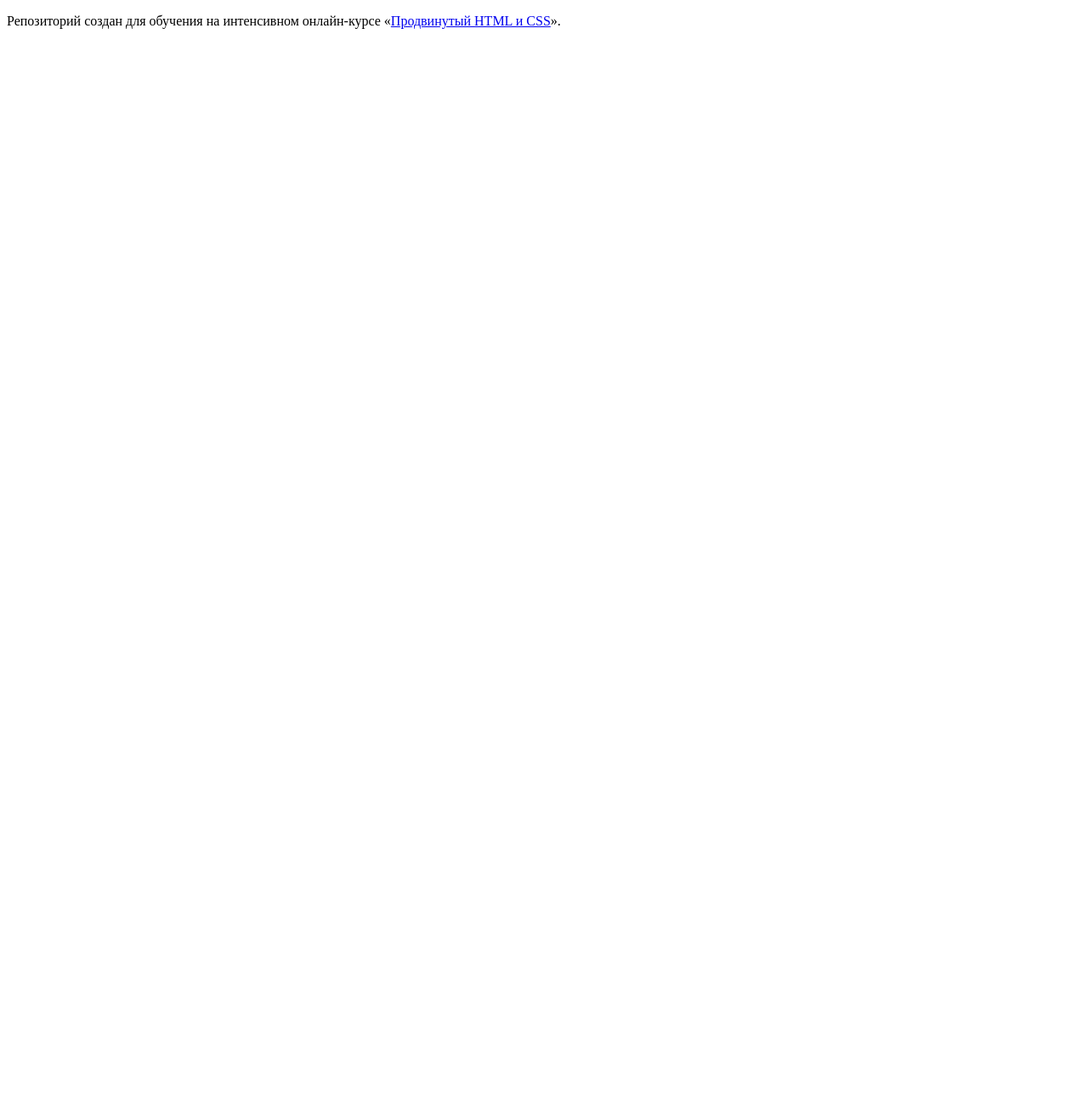
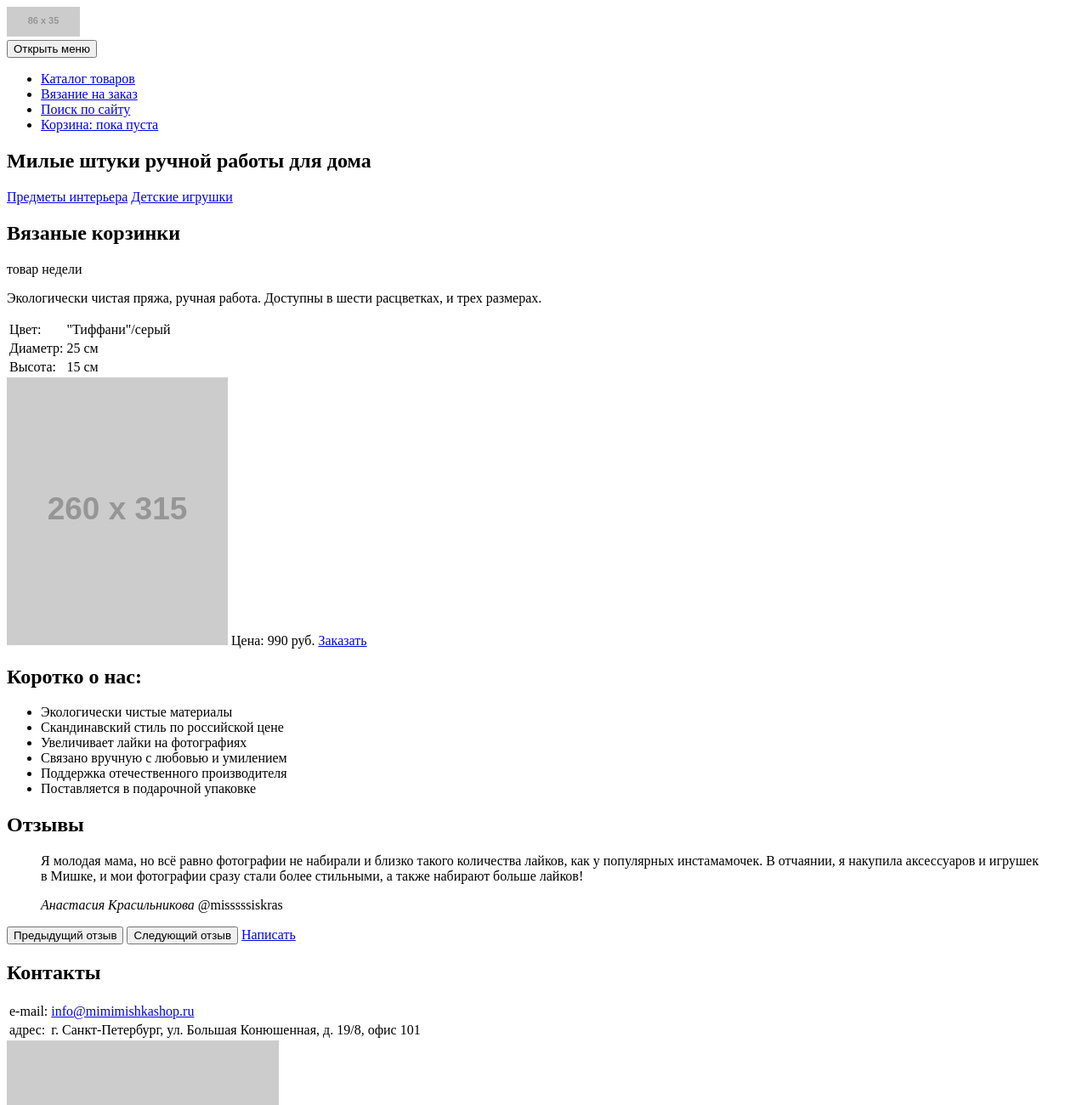
Before and after one commit to mdvd/211971-mishka, a website: page index.html in a window 1280 px wide. Shown: the top 1300 px of the page at 85% size. Before the commit the page ends 800 px from the top, so only its background shows below. Drawn offline with Linux system fonts and the light colour scheme; placeholder pictures from the web are drawn by us.

Commit message:
Разметил главную страницу

```diff
--- a/index.html
+++ b/index.html
@@ -5,8 +5,117 @@
     <title>HTML Academy: Мишка</title>
   </head>
   <body>
-
-    <p>Репозиторий создан для обучения на интенсивном онлайн‑курсе «<a href="https://htmlacademy.ru/intensive/adaptive">Продвинутый HTML и CSS</a>».</p>
-
+    <header class="page-header">
+      <div class="page-header__logo">
+        <img src="http://placehold.it/86x35" width="86" height="35" alt="Mishka">
+      </div>
+      <nav class="page-header__nav  main-nav  main-nav--closed  main-nav--nojs">
+        <button class="main-nav__toggle" type="button" name="menu">Открыть меню</button>
+        <div class="main-nav__wrapper">
+          <ul class="main-nav__list">
+            <li class="main-nav__item"><a href="catalog.html">Каталог товаров</a></li>
+            <li class="main-nav__item"><a href="form.html">Вязание на заказ</a></li>
+            <li class="main-nav__item"><a class="main-nav__item-search" href="#">Поиск по сайту</a></li>
+            <li class="main-nav__item"><a class="main-nav__item-basket" href="#">Корзина: пока пуста</a></li>
+          </ul>
+        </div>
+      </nav>
+      <div class="page-header__title  page-title  page-title--home">
+        <h2>Милые штуки ручной работы для дома</h2>
+        <a class="page-title__interior-items" href="#">Предметы интерьера</a>
+        <a class="page-title__kids-toy" href="#">Детские игрушки</a>
+      </div>
+    </header>
+    <section class="featured-item">
+      <h2 class="featured-item__item-title">Вязаные корзинки</h2>
+      <span class="featured-item__title">товар недели</span>
+      <p class="featured-item__item-desc">
+        Экологически чистая пряжа, ручная
+        работа. Доступны в шести расцветках, и
+        трех размерах.
+      </p>
+      <table class="featured-item__item-spec">
+        <tr>
+          <td>Цвет:</td>
+          <td>"Тиффани"/серый</td>
+        </tr>
+        <tr>
+          <td>Диаметр:</td>
+          <td>25 см</td>
+        </tr>
+        <tr>
+          <td>Высота:</td>
+          <td>15 см</td>
+        </tr>
+      </table>
+      <img class="featured-item__item-img" src="http://placehold.it/260x315" width="260" height="315" alt="Вязаные корзинки">
+      <span class="featured-item__item-price">Цена: 990 руб.</span>
+      <a class="featured-item__item-buy  btn" href="#">Заказать</a>
+    </section>
+    <section class="about-us">
+      <h2 class="about-us__title">Коротко о нас:</h2>
+      <ul class="about-us__advantage-list">
+        <li class="about-us__advantage-item  about-us__advantage-item--eko">Экологически чистые материалы</li>
+        <li class="about-us__advantage-item  about-us__advantage-item--style">Скандинавский стиль по российской цене</li>
+        <li class="about-us__advantage-item  about-us__advantage-item--like">Увеличивает лайки на фотографиях</li>
+        <li class="about-us__advantage-item  about-us__advantage-item--hand">Связано вручную с любовью и умилением</li>
+        <li class="about-us__advantage-item  about-us__advantage-item--native">Поддержка отечественного производителя</li>
+        <li class="about-us__advantage-item  about-us__advantage-item--box">Поставляется в подарочной упаковке</li>
+      </ul>
+    </section>
+    <section class="reviews">
+      <h2 class="reviews__title">Отзывы</h2>
+      <blockquote class="reviews__item">
+        <p>Я молодая мама, но всё равно
+          фотографии не набирали и близко
+          такого количества лайков, как у
+          популярных инстамамочек. В
+          отчаянии, я накупила аксессуаров
+          и игрушек в Мишке, и мои
+          фотографии сразу стали более
+          стильными, а также набирают
+          больше лайков!</p>
+        <cite class="reviews__author-name">Анастасия Красильникова</cite>
+        <a class="reviews__author-link">@misssssiskras</a>
+      </blockquote>
+      <button class="reviews__prev" type="button" name="prev">Предыдущий отзыв</button>
+      <button class="reviews__next" type="button" name="next">Следующий отзыв</button>
+      <a class="reviews__write  btn" href="#">Написать</a>
+    </section>
+    <section class="contacts">
+      <h2 class="contacts__title">Контакты</h2>
+      <table class="contacts__list">
+        <tr>
+          <td>e-mail:</td>
+          <td><a href="mailto:info@mimimishkashop.ru">info@mimimishkashop.ru</a></td>
+        </tr>
+        <tr>
+          <td>адрес:</td>
+          <td>
+              г. Санкт-Петербург,
+              ул. Большая Конюшенная,
+              д. 19/8, офис 101
+          </td>
+        </tr>
+      </table>
+      <div class="contacts__map">
+        <img src="http://placehold.it/320x457" width="320" height="457" alt="Мы на карте">
+      </div>
+      <a class="contacts__write-us  btn" href="#">Напишите нам</a>
+    </section>
+    <footer class="page-footer">
+      <div class="page-footer__wrapper">
+        <div class="page-footer__social">
+          <span class="social-links">
+            <a class="social-link  social-link--in" href="#">Мы в Инстаграме</a>
+            <a class="social-link  social-link--fb" href="#">Мы в Фейсбуке</a>
+            <a class="social-link  social-link--tw" href="#">Мы в Твиттере</a>
+          </span>
+        </div>
+        <div class="page-footer__copyright">
+          <a class="page-footer__copyright-link" href="htmlacademy.ru">Разработано <span>htmlacademy</span></a>
+        </div>
+      </div>
+    </footer>
   </body>
 </html>
```
Also changed, not shown: catalog.html (added, +99 -0 lines).
